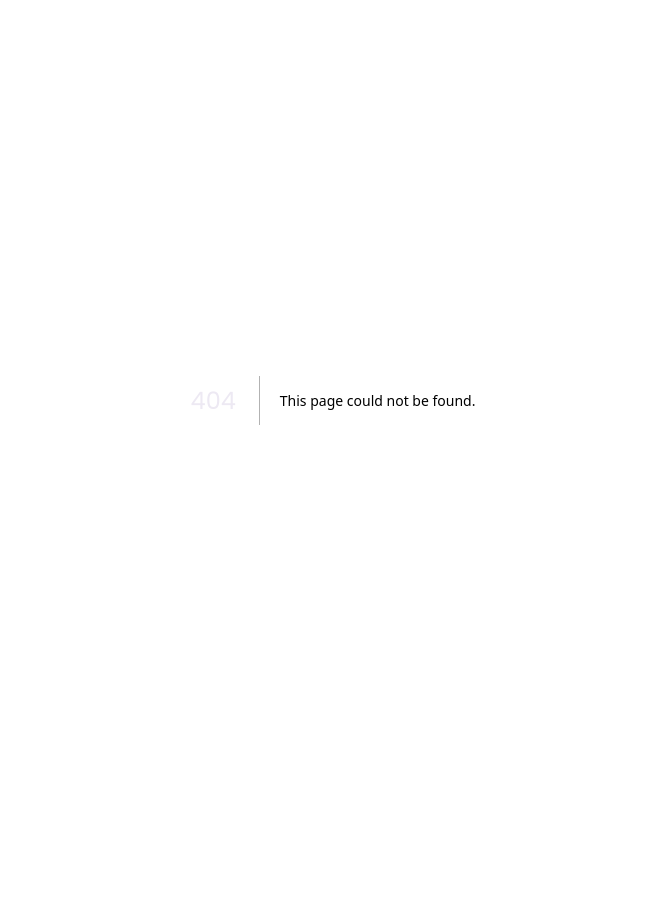
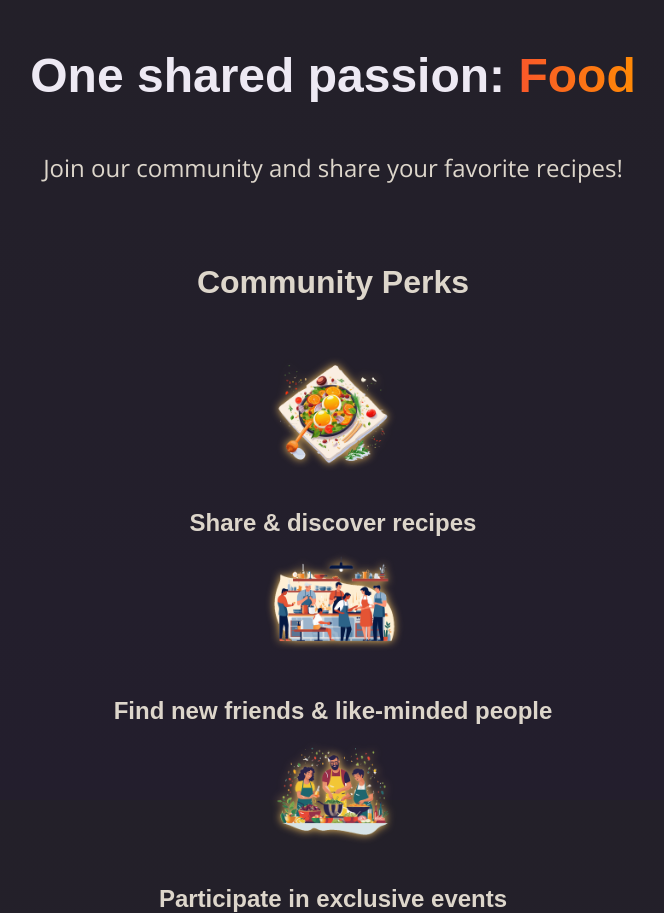
Before and after one commit to joeltonmats/nextlevel-food, a Next.js app: page /community in a window 1280 px wide. Before the commit this address had no page. Shown: the whole page, without its empty margins (307-971 px from the left). Before the commit the page ends 800 px from the top, so only its background shows below. Built offline with nearby package versions, Linux system fonts and the light colour scheme.

Commit message:
feat(page): add  the community page content

```diff
--- /dev/null
+++ b/app/community/page.js
@@ -0,0 +1,40 @@
+import Image from "next/image";
+
+import classes from "./page.module.css";
+import mealIcon from "@/assets/icons/meal.png";
+import communityIcon from "@/assets/icons/community.png";
+import eventsIcon from "@/assets/icons/events.png";
+
+export default function CommunityPage() {
+  return (
+    <>
+      <header className={classes.header}>
+        <h1>
+          One shared passion: <span className={classes.highlight}>Food</span>
+        </h1>
+        <p>Join our community and share your favorite recipes!</p>
+      </header>
+      <main className={classes.main}>
+        <h2>Community Perks</h2>
+
+        <ul className={classes.perks}>
+          <li>
+            <Image src={mealIcon} alt="A delicious meal" />
+            <p>Share & discover recipes</p>
+          </li>
+          <li>
+            <Image src={communityIcon} alt="A crowd of people, cooking" />
+            <p>Find new friends & like-minded people</p>
+          </li>
+          <li>
+            <Image
+              src={eventsIcon}
+              alt="A crowd of people at a cooking event"
+            />
+            <p>Participate in exclusive events</p>
+          </li>
+        </ul>
+      </main>
+    </>
+  );
+}
--- /dev/null
+++ b/app/community/page.module.css
@@ -0,0 +1,61 @@
+.header {
+  gap: 3rem;
+  margin: 3rem auto 5rem auto;
+  width: 90%;
+  max-width: 75rem;
+  color: #ddd6cb;
+  font-size: 1.5rem;
+  text-align: center;
+}
+
+.header h1 {
+  font-family: "Montserrat", sans-serif;
+}
+
+.highlight {
+  background: linear-gradient(90deg, #f9572a, #ff8a05);
+  background-clip: text;
+  -webkit-background-clip: text;
+  -webkit-text-fill-color: transparent;
+}
+
+.main {
+  width: 90%;
+  max-width: 40rem;
+  margin: 0 auto;
+  text-align: center;
+}
+
+.main h2 {
+  font-family: "Montserrat", sans-serif;
+  font-size: 2rem;
+  margin-bottom: 3rem;
+  color: #ddd6cb;
+}
+
+.perks {
+  list-style: none;
+  margin: 3rem 0;
+  padding: 0;
+}
+
+.perks li {
+  display: flex;
+  flex-direction: column;
+  align-items: center;
+  gap: 2rem;
+}
+
+.perks img {
+  width: 8rem;
+  height: 8rem;
+  object-fit: contain;
+}
+
+.perks p {
+  font-family: "Montserrat", sans-serif;
+  font-size: 1.5rem;
+  font-weight: bold;
+  margin: 0;
+  color: #ddd6cb;
+}
```
